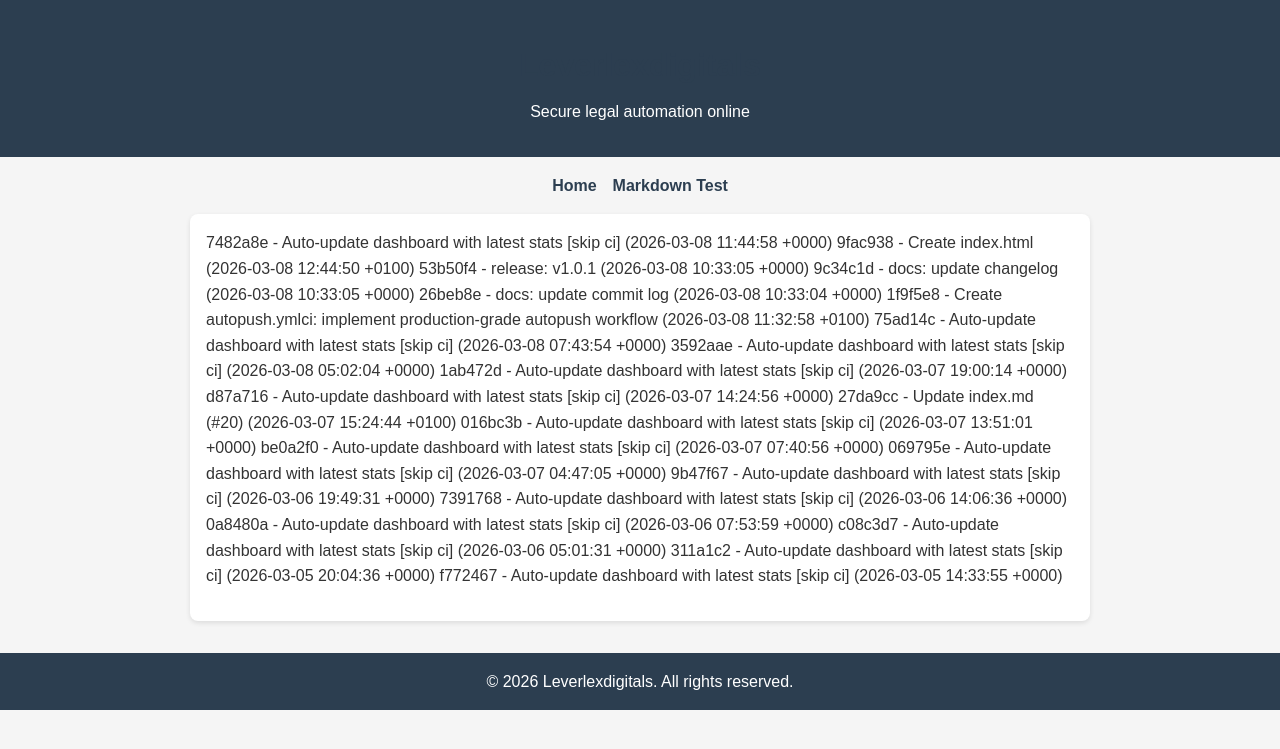
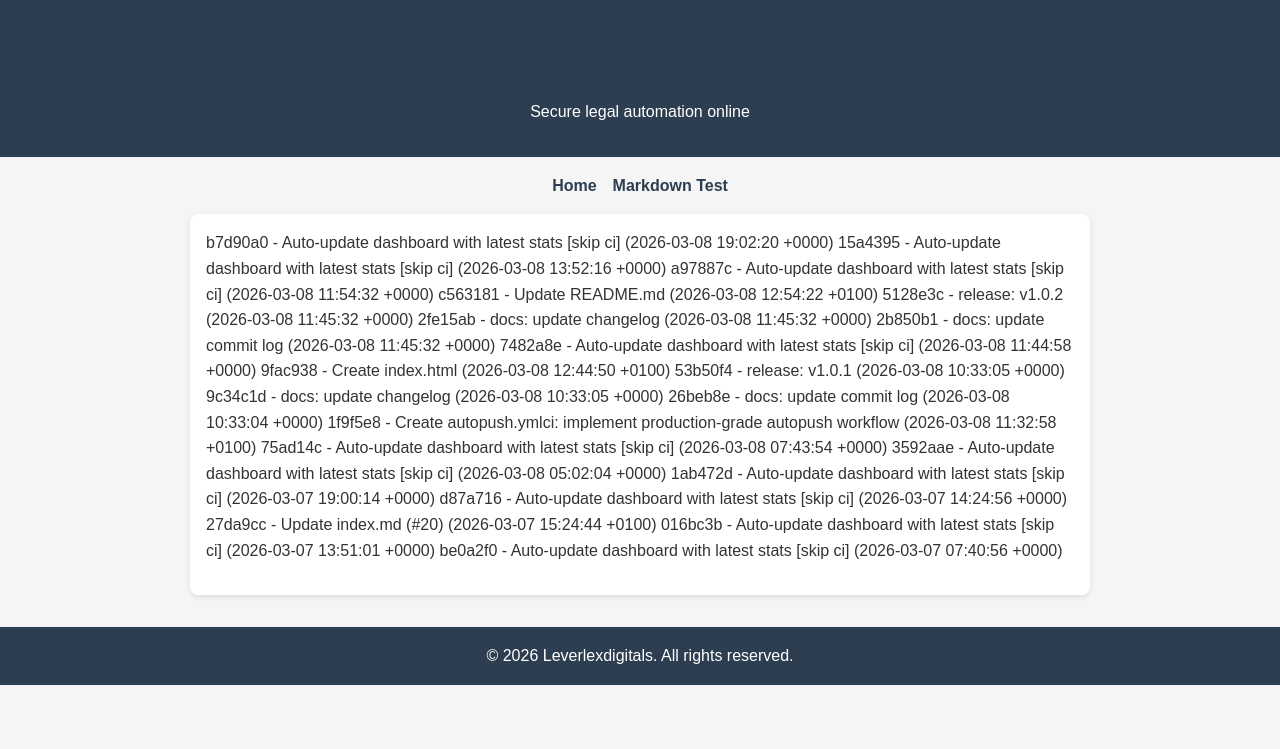
Before and after one commit to LEVERLEX/leverlex.github.io, a Jekyll site: the page built from COMMITS.md, in a window 1280 px wide. Shown: the top 749 px of the page. Built offline with Jekyll 4.4.1, drawn with Linux system fonts in a browser that asks for light colours; our own code applies the rules of GitHub Pages for plain Markdown files.

Commit message:
docs: update commit log

```diff
--- a/COMMITS.md
+++ b/COMMITS.md
@@ -1,3 +1,10 @@
+b7d90a0 - Auto-update dashboard with latest stats [skip ci] (2026-03-08 19:02:20 +0000)
+15a4395 - Auto-update dashboard with latest stats [skip ci] (2026-03-08 13:52:16 +0000)
+a97887c - Auto-update dashboard with latest stats [skip ci] (2026-03-08 11:54:32 +0000)
+c563181 - Update README.md (2026-03-08 12:54:22 +0100)
+5128e3c - release: v1.0.2 (2026-03-08 11:45:32 +0000)
+2fe15ab - docs: update changelog (2026-03-08 11:45:32 +0000)
+2b850b1 - docs: update commit log (2026-03-08 11:45:32 +0000)
 7482a8e - Auto-update dashboard with latest stats [skip ci] (2026-03-08 11:44:58 +0000)
 9fac938 - Create index.html (2026-03-08 12:44:50 +0100)
 53b50f4 - release: v1.0.1 (2026-03-08 10:33:05 +0000)
@@ -11,10 +18,3 @@ d87a716 - Auto-update dashboard with latest stats [skip ci] (2026-03-07 14:24:56
 27da9cc - Update index.md (#20) (2026-03-07 15:24:44 +0100)
 016bc3b - Auto-update dashboard with latest stats [skip ci] (2026-03-07 13:51:01 +0000)
 be0a2f0 - Auto-update dashboard with latest stats [skip ci] (2026-03-07 07:40:56 +0000)
-069795e - Auto-update dashboard with latest stats [skip ci] (2026-03-07 04:47:05 +0000)
-9b47f67 - Auto-update dashboard with latest stats [skip ci] (2026-03-06 19:49:31 +0000)
-7391768 - Auto-update dashboard with latest stats [skip ci] (2026-03-06 14:06:36 +0000)
-0a8480a - Auto-update dashboard with latest stats [skip ci] (2026-03-06 07:53:59 +0000)
-c08c3d7 - Auto-update dashboard with latest stats [skip ci] (2026-03-06 05:01:31 +0000)
-311a1c2 - Auto-update dashboard with latest stats [skip ci] (2026-03-05 20:04:36 +0000)
-f772467 - Auto-update dashboard with latest stats [skip ci] (2026-03-05 14:33:55 +0000)
```
